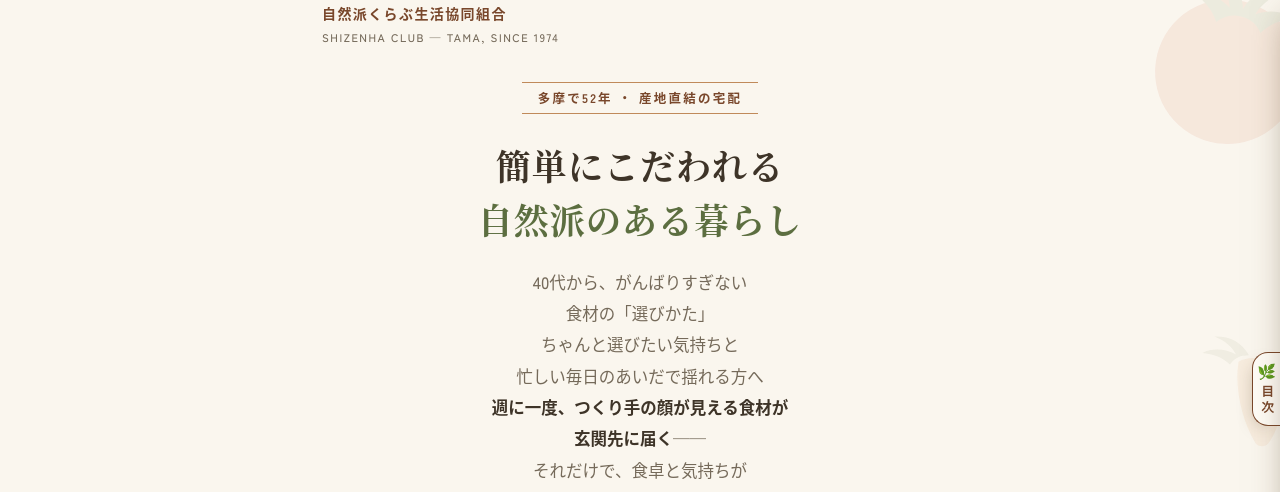
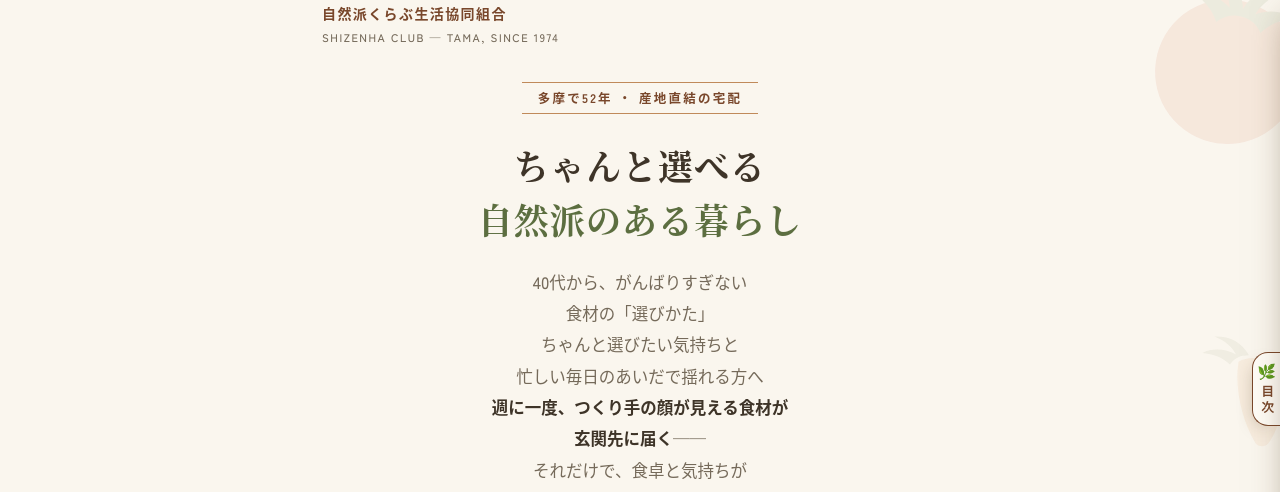
Before and after one commit to shizenha-club/shizenha-takuhai-lp, a plain HTML site: page index.html in a window 1280 px wide. Shown: the top 492 px of the page. Drawn offline with Linux system fonts and the light colour scheme.

Commit message:
見出しを「ちゃんと選べる」に変更

```diff
--- a/index.html
+++ b/index.html
@@ -3,7 +3,7 @@
 <head>
 <meta charset="utf-8">
 <meta name="viewport" content="width=device-width,initial-scale=1">
-<title>簡単にこだわれる、自然派のある暮らし｜自然派くらぶ生活協同組合 宅配のご案内</title>
+<title>ちゃんと選べる、自然派のある暮らし｜自然派くらぶ生活協同組合 宅配のご案内</title>
 <meta name="description" content="40代から見直したい、毎日の食材選び。多摩で52年、産地直結の宅配「自然派くらぶ」。資料請求でサンプルプレゼント、宅配料・基本手数料10週間無料。">
 <link rel="preconnect" href="https://fonts.googleapis.com">
 <link rel="preconnect" href="https://fonts.gstatic.com" crossorigin>
@@ -271,7 +271,7 @@ body.toc-open .toc-backdrop{opacity:1;pointer-events:auto}
 
   <div class="hero" id="top">
     <div class="eyebrow">多摩で52年 ・ 産地直結の宅配</div>
-    <h1 class="min"><span class="nw">簡単にこだわれる</span><br><span class="hl nw">自然派のある暮らし</span></h1>
+    <h1 class="min"><span class="nw">ちゃんと選べる</span><br><span class="hl nw">自然派のある暮らし</span></h1>
     <p class="lead">40代から、がんばりすぎない<br>食材の「選びかた」<br>
     ちゃんと選びたい気持ちと<br>忙しい毎日のあいだで揺れる方へ<br>
     <b>週に一度、つくり手の顔が見える食材が<br>玄関先に届く</b>——<br>それだけで、食卓と気持ちが<br>少しずつ整っていきます</p>
```
